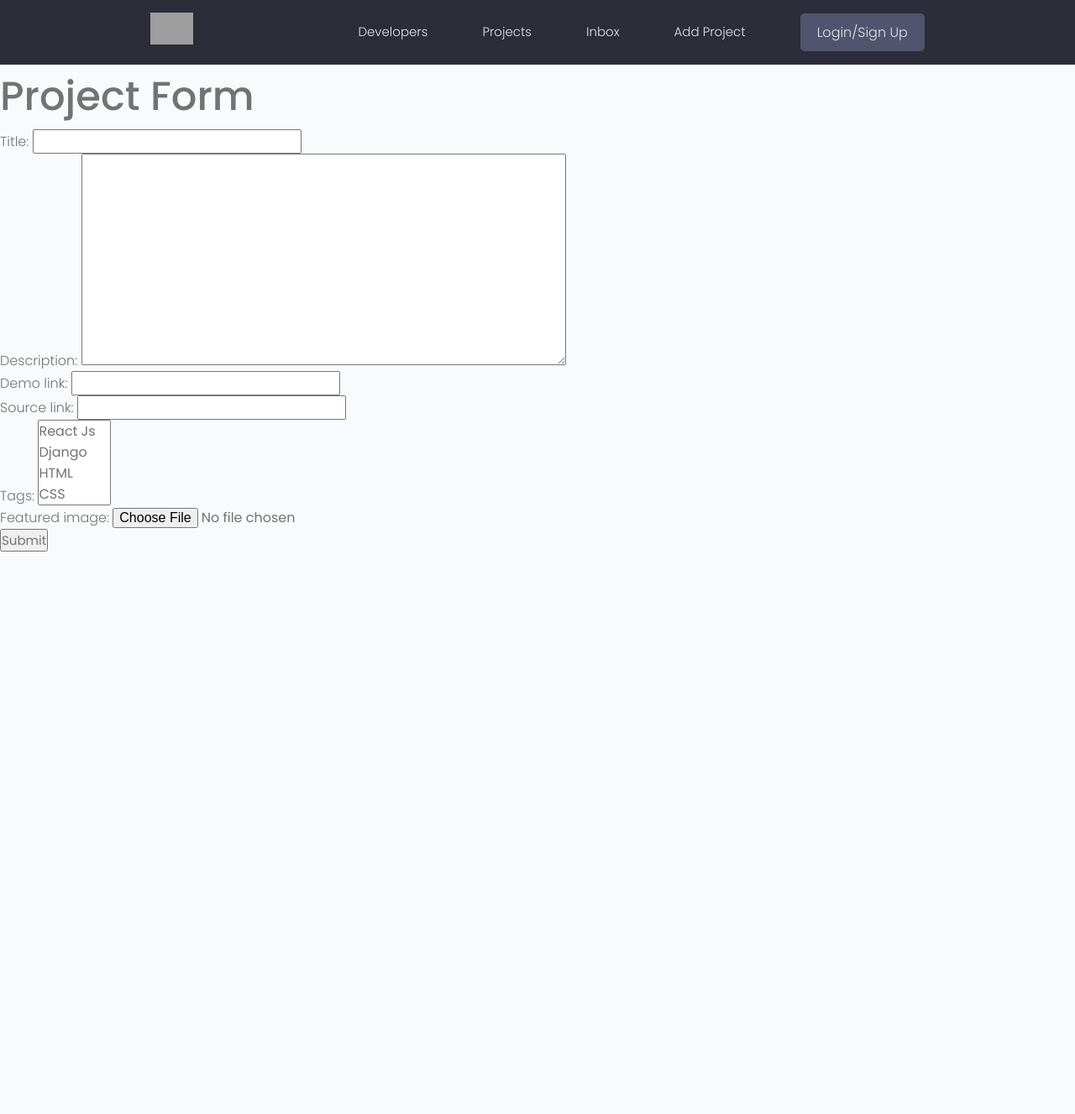
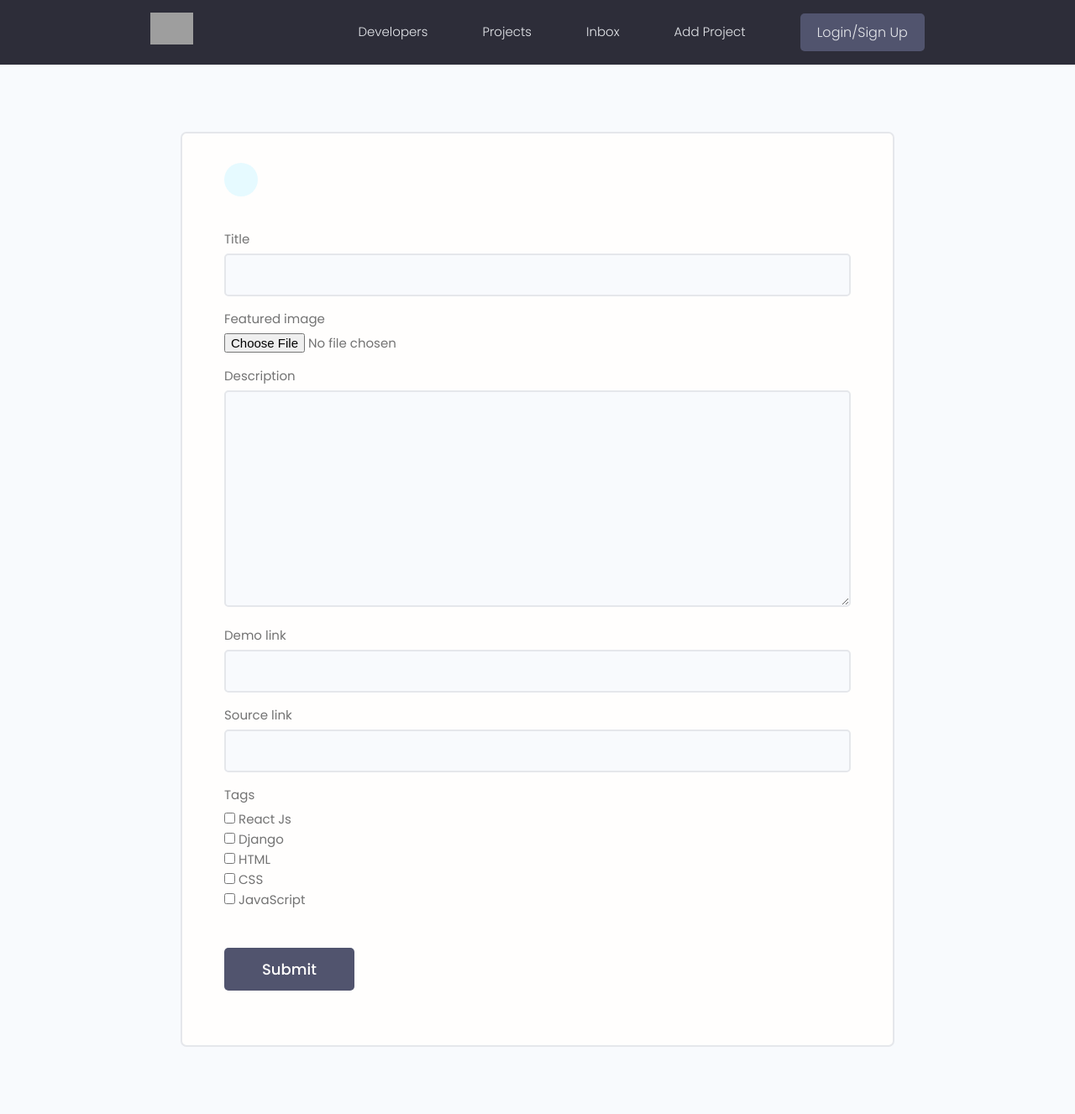
Before and after one commit to jhanaveenk/DevMeet, a Django app: page /create-project/ in a window 1280 px wide. Shown: the whole page at 84% size. Before the commit the page ends 657 px from the top, so only its background shows below. Run offline with Django 4.2, Linux system fonts and the light colour scheme; data comes from the database, SQL or seed files in the repository; some libraries are stand-ins or nearby versions; grey boxes are pictures that could not be loaded.

Commit message:
Theme installation -2

```diff
--- a/projects/forms.py
+++ b/projects/forms.py
@@ -1,7 +1,20 @@
 from django.forms import ModelForm
+from django import forms
 from .models import Project
 
 class ProjectForm(ModelForm):
    class Meta:
       model = Project
-      fields = ['title', 'description', 'demo_link', 'source_link', 'tags', 'featured_image']
+      fields = ['title','featured_image', 'description', 'demo_link', 'source_link', 'tags']
+      widgets= {
+         'tags' : forms.CheckboxSelectMultiple(),
+      }
+
+   def __init__(self, *args, **kwargs):
+      super(ProjectForm, self).__init__(*args, **kwargs)
+
+      for name,  field in self.fields.items():
+         field.widget.attrs.update({'class': 'input'})
+
+      # self.fields['title'].widget.attrs.update({'class':'input', 'placeholder':'Add title'})
+      # self.fields['description'].widget.attrs.update({'class':'input', 'placeholder':'Add description of project'})
--- a/projects/templates/projects/project_form.html
+++ b/projects/templates/projects/project_form.html
@@ -1,12 +1,24 @@
 {% extends 'main.html' %}
 {% block content %}
 
-<h1>Project Form</h1>
+<main class="formPage my-xl">
+   <div class="content-box">
+       <div class="formWrapper">
+           <a class="backButton" href="#"><i class="im im-angle-left"></i></a>
+           <br>
 
-<form action="" method="POST" enctype="multipart/form-data">
-   {% csrf_token %}
-
-   {{form.as_p}}
-   <input type="submit">
-</form>
+           <form class="form" method="POST"  enctype="multipart/form-data">
+            {% csrf_token %}
+            {% for field in form%}
+               <!-- Input:Text -->
+               <div class="form__field">
+                   <label for="formInput#text">{{field.label}}</label>
+                   {{field}}
+               </div>
+            {% endfor %}
+               <input class="btn btn--sub btn--lg  my-md" type="submit" value="Submit" />
+           </form>
+       </div>
+   </div>
+</main>
 {% endblock %}
```
